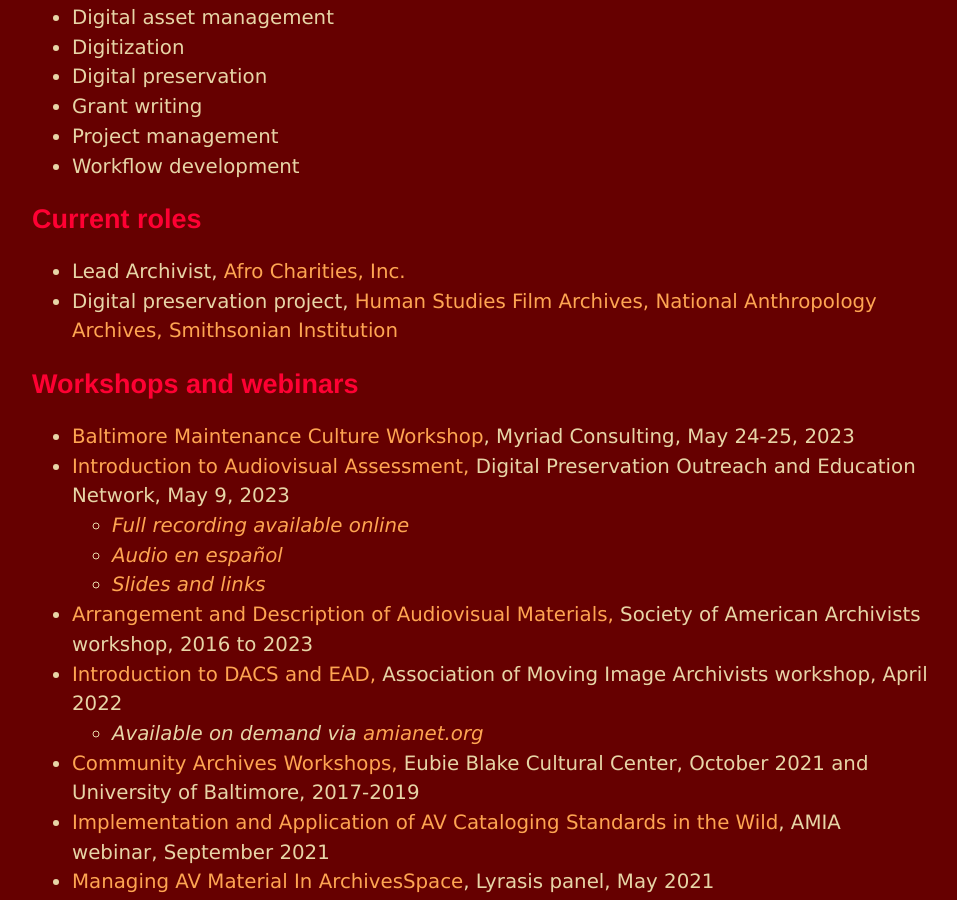
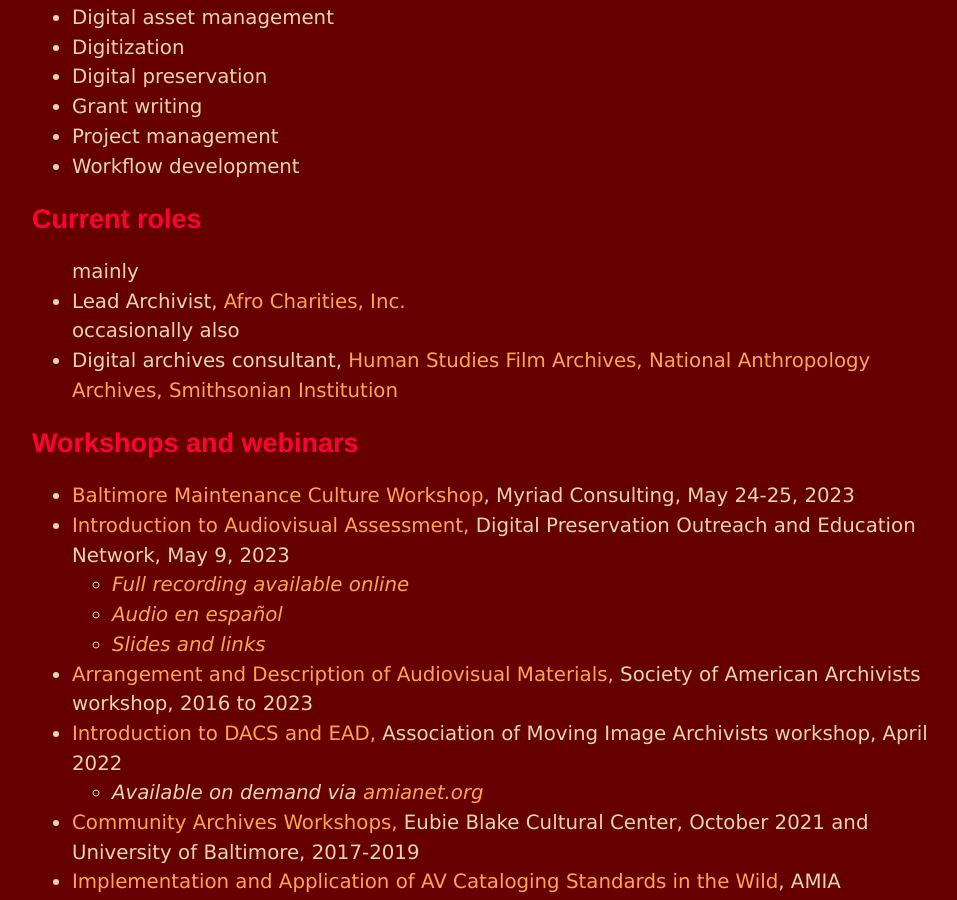
Before and after one commit to megan-mcshea/megan-mcshea.github.io, a Jekyll site: the page built from archivist.html, in a window 1280 px wide and 900 px high, scrolled down 512 px. Shown: the whole window, without its empty margins (160-1117 px from the left). Built offline with Jekyll 4.4.1, drawn with Linux system fonts in a browser that asks for light colours.

Commit message:
Update archivist.html

```diff
--- a/archivist.html
+++ b/archivist.html
@@ -24,8 +24,8 @@ title: Megan McShea, archivist
 	</ul>
 
 	<h2>Current roles</h2>
-	<ul>	<li>Lead Archivist, <a href="https://www.afrocharities.org" target="_blank">Afro Charities, Inc.</a></li>
-		<li>Digital preservation project, <a href="https://naturalhistory.si.edu/research/anthropology/collections-overview/anthropology-archives" target="_blank">Human Studies Film Archives, National Anthropology Archives, Smithsonian Institution</a></li>
+	<ul>	mainly <li>Lead Archivist, <a href="https://www.afrocharities.org" target="_blank">Afro Charities, Inc.</a></li>
+		occasionally also <li>Digital archives consultant, <a href="https://naturalhistory.si.edu/research/anthropology/collections-overview/anthropology-archives" target="_blank">Human Studies Film Archives, National Anthropology Archives, Smithsonian Institution</a></li>
 	</ul>
 
 	<h2>Workshops and webinars</h2>
```
